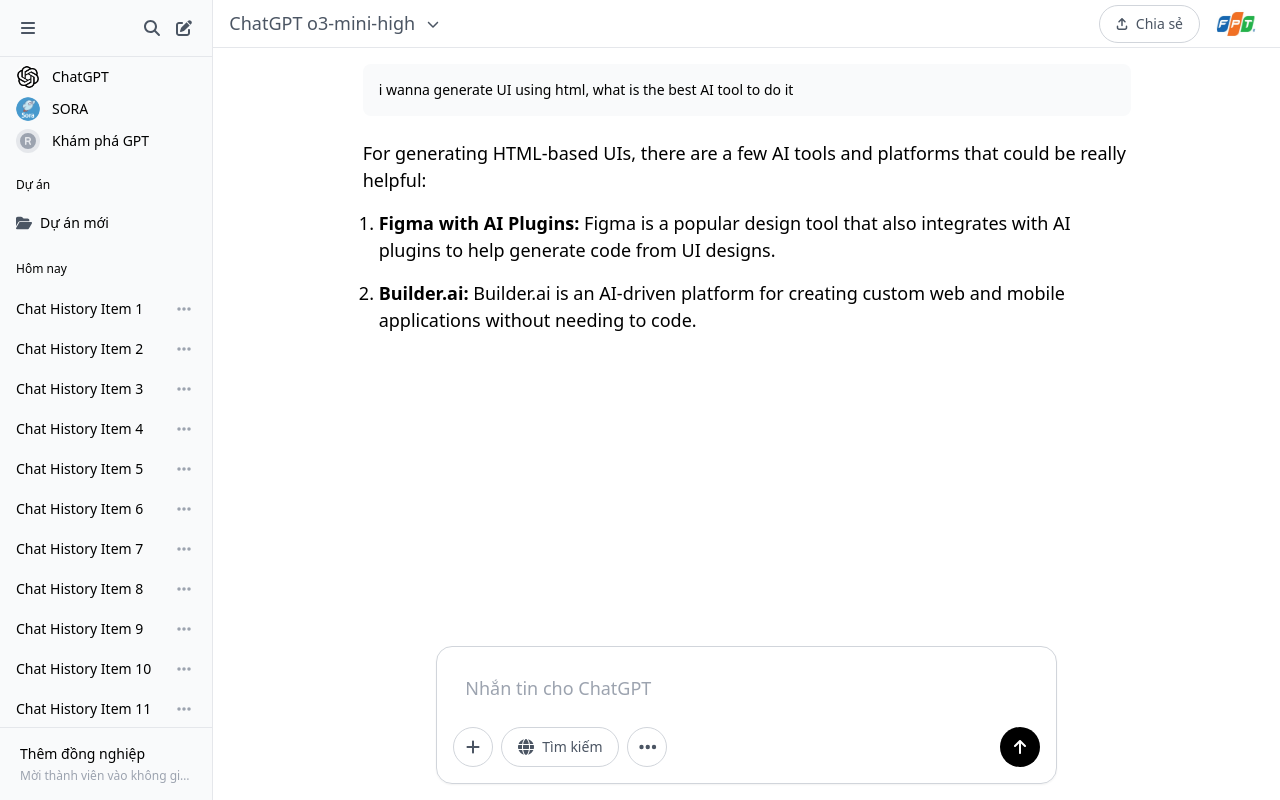
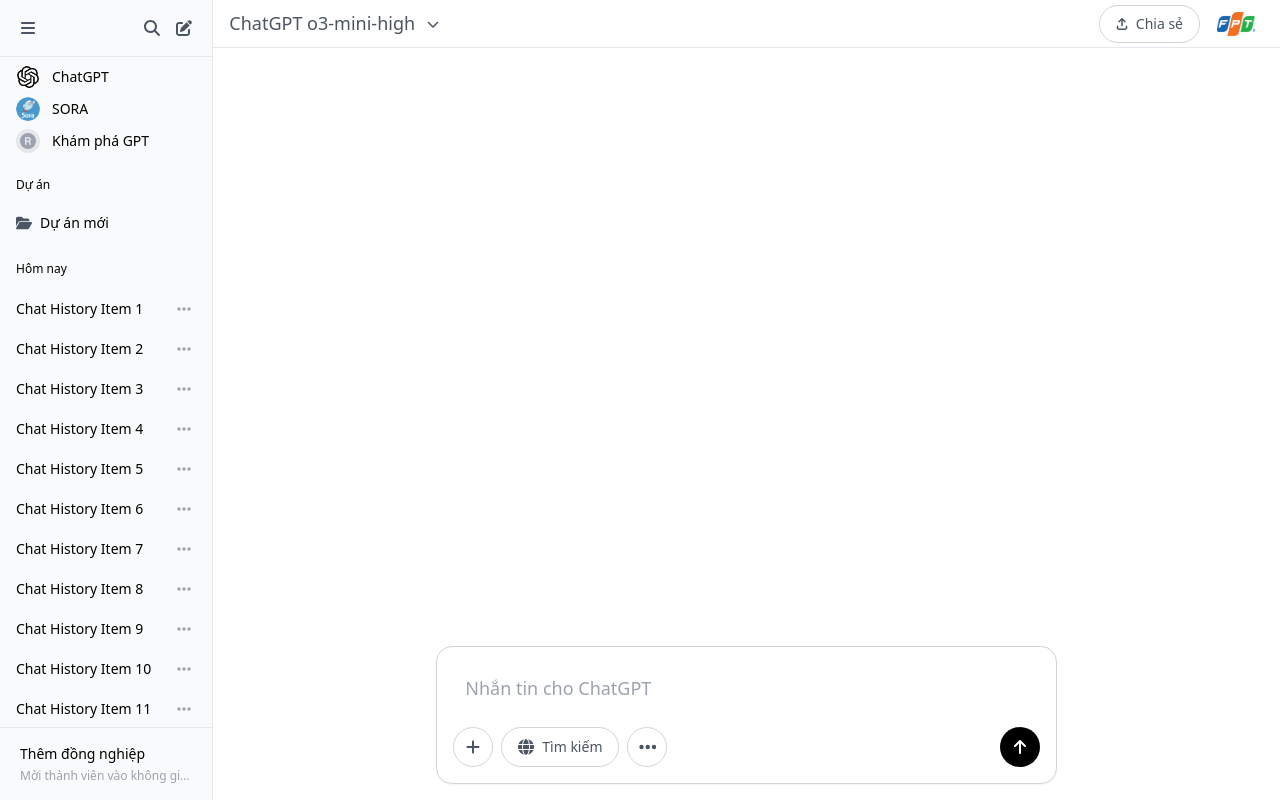
Before and after one commit to ltamJMS/chat-sample, a Vue app: page / in a window 1280 px wide. Built offline with nearby package versions, Linux system fonts and the light colour scheme.

Commit message:
add message

```diff
--- a/src/App.vue
+++ b/src/App.vue
@@ -4,27 +4,45 @@
     <div class="flex-1 flex flex-col">
       <HeaderBar />
       <div class="flex-1 p-4 overflow-y-auto">
-        <ChatDisplay />
+        <ChatDisplay :messages="messages" />
       </div>
       <div class="p-4">
-        <MessageInput />
+        <MessageInput @send="handleSendMessage" />
       </div>
     </div>
   </div>
 </template>
 
 <script>
+import { ref } from "vue";
 import Sidebar from "./components/Sidebar.vue";
 import HeaderBar from "./components/HeaderBar.vue";
 import ChatDisplay from "./components/ChatDisplay.vue";
 import MessageInput from "./components/MessageInput.vue";
 
 export default {
+  name: "App",
   components: {
     Sidebar,
     HeaderBar,
     ChatDisplay,
     MessageInput,
+  },
+  setup() {
+    const messages = ref([]);
+
+    const handleSendMessage = (msg) => {
+      messages.value.push({ text: msg, sender: "user" });
+      messages.value.push({
+        text: "Hello, how can I help you?",
+        sender: "bot",
+      });
+    };
+
+    return {
+      messages,
+      handleSendMessage,
+    };
   },
 };
 </script>
--- a/src/components/ChatDisplay.vue
+++ b/src/components/ChatDisplay.vue
@@ -1,31 +1,34 @@
 <template>
-  <div class="max-w-3xl mx-auto space-y-6">
-    <div class="bg-gray-50 p-4 rounded-lg">
-      <p class="text-sm">i wanna generate UI using html, what is the best AI tool to do it</p>
+  <div class="max-w-3xl mx-auto space-y-4">
+    <div
+      v-for="(message, index) in messages"
+      :key="index"
+      :class="{
+        'flex justify-end': message.sender === 'user',
+        'flex justify-start': message.sender === 'bot'
+      }"
+    >
+      <div
+        :class="message.sender === 'user' ? 'bg-blue-100' : 'bg-gray-100'"
+        class="p-4 rounded-lg max-w-xs"
+      >
+        <p class="text-sm">{{ message.text }}</p>
+      </div>
     </div>
-
-    <div class="space-y-4">
-      <p>For generating HTML-based UIs, there are a few AI tools and platforms that could be really helpful:</p>
-
-      <ol class="space-y-4 list-decimal pl-4">
-        <li>
-          <strong>Figma with AI Plugins:</strong> Figma is a popular design tool that also integrates with AI plugins to help generate code from UI designs.
-        </li>
-        <li>
-          <strong>Builder.ai:</strong> Builder.ai is an AI-driven platform for creating custom web and mobile applications without needing to code.
-        </li>
-      </ol>
-    </div>
-
   </div>
 </template>
 
 <script>
 export default {
-  name: 'ChatDisplay'
+  name: "ChatDisplay",
+  props: {
+    messages: {
+      type: Array,
+      default: () => [],
+    },
+  },
 };
 </script>
 
 <style scoped>
-/* Optional: Add custom styles if needed */
 </style>
--- a/src/components/MessageInput.vue
+++ b/src/components/MessageInput.vue
@@ -1,32 +1,52 @@
 <template>
   <div class="flex flex-col justify-center items-center h-full">
     <div class="flex flex-col items-center space-y-2 p-4 w-3/5 rounded-2xl border border-gray-300 shadow-sm">
-      <textarea v-model="message"
+      <textarea
+        v-model="message"
+        @keydown="handleKeydown"
         class="w-full h-14 p-3 bg-transparent border-none resize-none focus:outline-none focus:ring-0"
-        placeholder="Nhắn tin cho ChatGPT"></textarea>
+        placeholder="Nhắn tin cho ChatGPT"
+      ></textarea>
 
       <div class="flex justify-between w-full space-x-2">
         <div class="flex space-x-2">
-          <button ref="tooltipPlus"
-            class="w-10 h-10 flex items-center justify-center px-4 py-2 bg-transparent border border-gray-300 rounded-full hover:bg-gray-300">
-            <font-awesome-icon :icon="['fas', 'plus']" class="text-gray-600 w-4 h-4" />
+          <button
+            ref="tooltipPlus"
+            class="w-10 h-10 flex items-center justify-center px-4 py-2 bg-transparent border border-gray-300 rounded-full hover:bg-gray-300"
+          >
+            <font-awesome-icon
+              :icon="['fas', 'plus']"
+              class="text-gray-600 w-4 h-4"
+            />
           </button>
 
-          <button ref="tooltipGlobe"
-            class="flex items-center space-x-2 px-4 py-1 bg-transparent border border-gray-300 rounded-full hover:bg-gray-300">
-            <font-awesome-icon :icon="['fas', 'globe']" class="text-gray-600 w-4 h-4" />
+          <button
+            ref="tooltipGlobe"
+            class="flex items-center space-x-2 px-4 py-1 bg-transparent border border-gray-300 rounded-full hover:bg-gray-300"
+          >
+            <font-awesome-icon
+              :icon="['fas', 'globe']"
+              class="text-gray-600 w-4 h-4"
+            />
             <span class="text-sm text-gray-600">Tìm kiếm</span>
           </button>
 
-          <button ref="tooltipEllipsis"
-            class="w-10 h-10 flex items-center justify-center px-4 py-2 bg-transparent border border-gray-300 rounded-full hover:bg-gray-300">
-            <font-awesome-icon :icon="['fas', 'ellipsis']" class="text-gray-600 w-5 h-5" />
+          <button
+            ref="tooltipEllipsis"
+            class="w-10 h-10 flex items-center justify-center px-4 py-2 bg-transparent border border-gray-300 rounded-full hover:bg-gray-300"
+          >
+            <font-awesome-icon
+              :icon="['fas', 'ellipsis']"
+              class="text-gray-600 w-5 h-5"
+            />
           </button>
         </div>
 
-        <button ref="tooltipSend"
+        <button
+          ref="tooltipSend"
           class="h-10 w-10 flex items-center justify-center px-3 py-2 bg-black text-white rounded-full hover:bg-gray-600"
-          @click="sendMessage">
+          @click="sendMessage"
+        >
           <font-awesome-icon :icon="['fas', 'arrow-up']" class="w-4 h-4" />
         </button>
       </div>
@@ -35,13 +55,15 @@
 </template>
 
 <script>
-import { onMounted, ref } from 'vue';
-import tippy from 'tippy.js';
-import 'tippy.js/dist/tippy.css';
+import { onMounted, ref } from "vue";
+import tippy from "tippy.js";
+import "tippy.js/dist/tippy.css";
 
 export default {
-  setup() {
-    const message = ref('');
+  name: "MessageInput",
+  emits: ["send"],
+  setup(_, { emit }) {
+    const message = ref("");
 
     const tooltipPlus = ref(null);
     const tooltipGlobe = ref(null);
@@ -49,7 +71,17 @@
     const tooltipSend = ref(null);
 
     const sendMessage = () => {
-      console.log("Gửi tin nhắn:", message.value);
+      if (message.value.trim() !== "") {
+        emit("send", message.value);
+        message.value = "";
+      }
+    };
+
+    const handleKeydown = (event) => {
+      if (event.key === "Enter" && !event.shiftKey) {
+        event.preventDefault();
+        sendMessage();
+      }
     };
 
     onMounted(() => {
@@ -78,8 +110,9 @@
       tooltipEllipsis,
       tooltipSend,
       sendMessage,
+      handleKeydown,
     };
-  }
+  },
 };
 </script>
 
```
